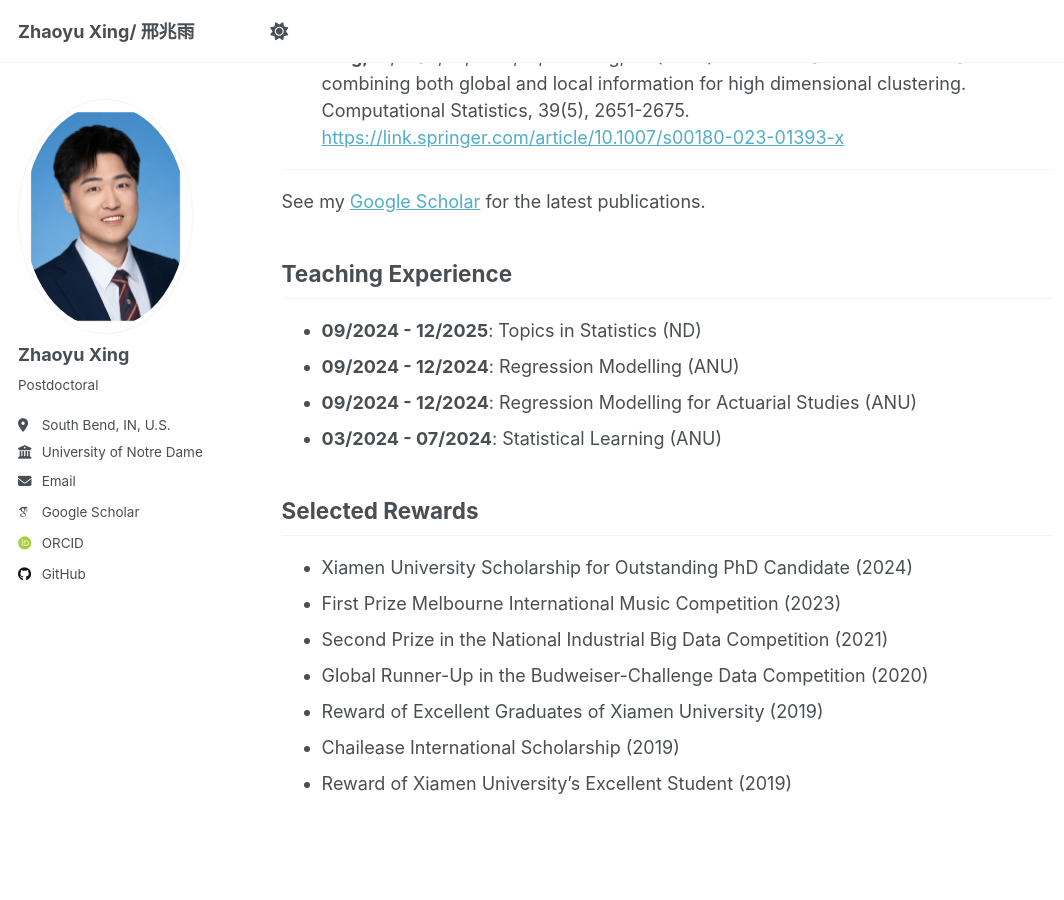
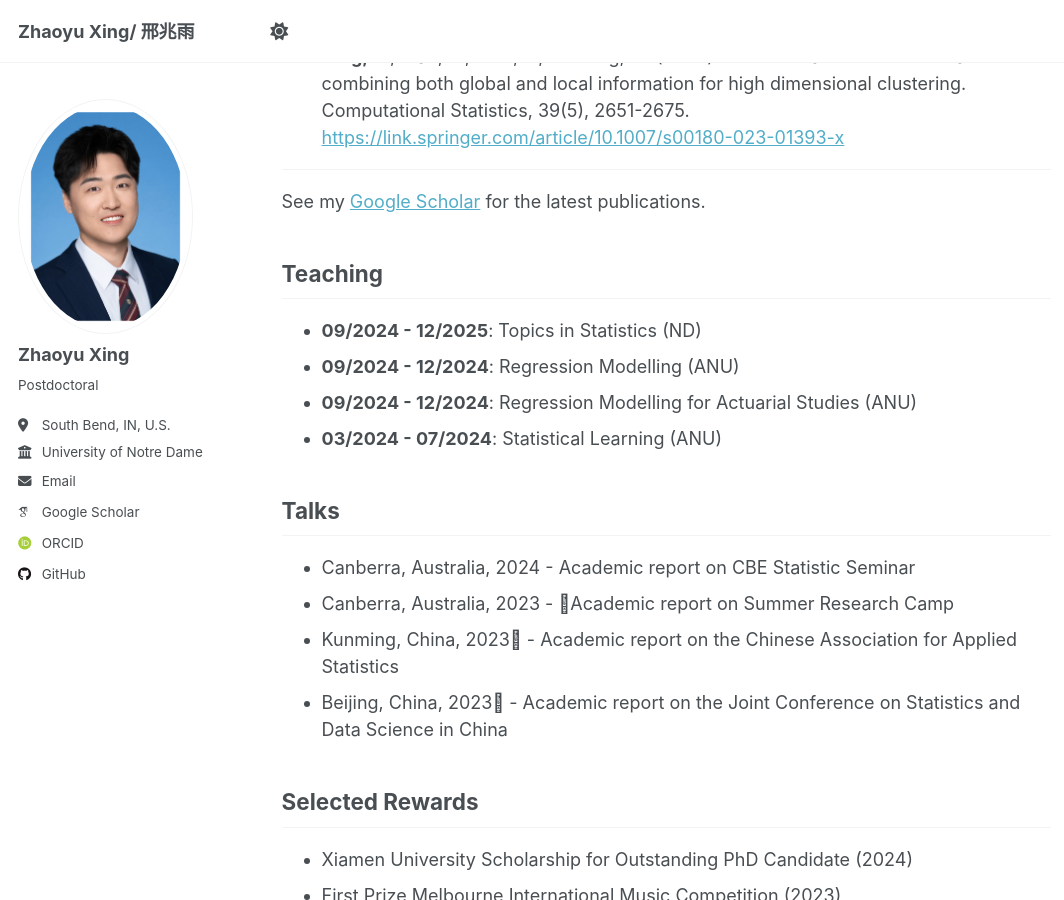
Before and after one commit to ZhaoyuXingStat/ZhaoyuXingStat.github.io, a Jekyll site: the page built from _pages/about.md, in a window 1280 px wide and 900 px high, scrolled down 1312 px. Shown: the whole window, without its empty margins (0-1064 px from the left). Built offline with Jekyll 4.4.1, drawn with Linux system fonts in a browser that asks for light colours; some web fonts are replaced.

Commit message:
Update about.md

```diff
--- a/_pages/about.md
+++ b/_pages/about.md
@@ -35,12 +35,20 @@ See my [Google Scholar](https://scholar.google.com/citations?user=go6euNkAAAAJ&h
 
 
 
-## Teaching Experience
+## Teaching
 
 - **09/2024 - 12/2025**: Topics in Statistics (ND)
 - **09/2024 - 12/2024**: Regression Modelling (ANU)
 - **09/2024 - 12/2024**: Regression Modelling for Actuarial Studies (ANU)
 - **03/2024 - 07/2024**: Statistical Learning (ANU)
+
+
+## Talks
+-  Canberra, Australia, 2024 -  Academic report on CBE Statistic Seminar
+-  Canberra, Australia, 2023 - Academic report on Summer Research Camp
+-  Kunming, China, 2023	- Academic report on the Chinese Association for Applied Statistics
+-  Beijing, China, 2023	- Academic report on the Joint Conference on Statistics and Data Science in China
+
 
 
 ## Selected Rewards
```
